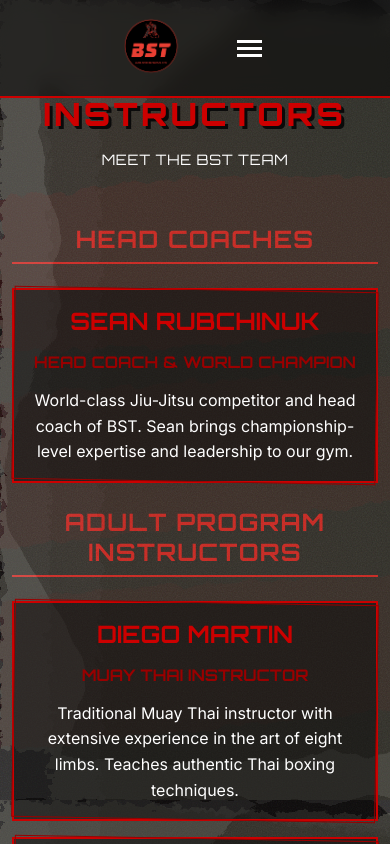
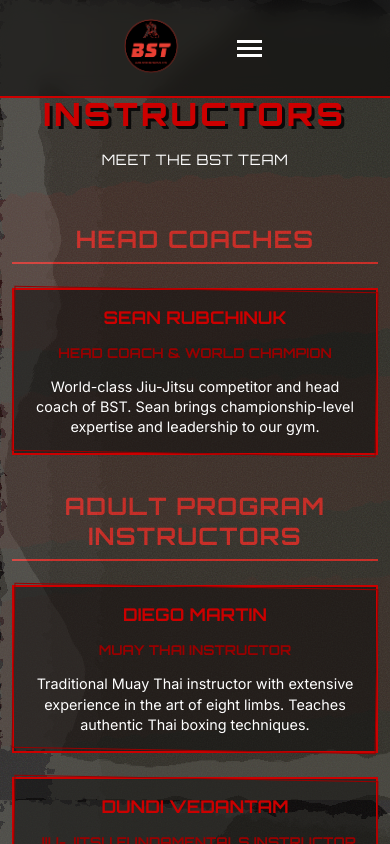
Before and after one commit to Bjorno02/BSTWebsite, a Next.js app: page /instructors in a window 390 px wide. Shown: the top 844 px of the page. Built offline with nearby package versions, Linux system fonts and the light colour scheme.

Commit message:
Enhanced instructors page mobile styling to match achievements page aesthetic

```diff
--- a/app/instructors/page.tsx
+++ b/app/instructors/page.tsx
@@ -116,6 +116,37 @@
   }
 `;
 
+const InstructorSection = styled.div`
+  margin: 2rem 0;
+  padding: 2rem;
+  background: ${colors.black}80;
+  border: 3px solid ${colors.red};
+  position: relative;
+  text-align: center;
+
+  &::before {
+    content: '';
+    position: absolute;
+    top: -2px;
+    left: -2px;
+    right: -2px;
+    bottom: -2px;
+    border: 2px solid ${colors.dustyRed};
+    transform: rotate(1deg);
+    pointer-events: none;
+  }
+
+  @media (max-width: 768px) {
+    margin: 1.5rem 0;
+    padding: 1.5rem;
+  }
+
+  @media (max-width: 480px) {
+    margin: 1rem 0;
+    padding: 1rem;
+  }
+`;
+
 const CategoryTitle = styled.h3`
   font-family: 'Orbitron', monospace;
   font-size: 2rem;
@@ -146,12 +177,12 @@
 
   @media (max-width: 768px) {
     grid-template-columns: 1fr;
-    gap: 1.5rem;
+    gap: 1rem;
     margin-top: 1.5rem;
   }
 
   @media (max-width: 480px) {
-    gap: 1rem;
+    gap: 0.75rem;
     margin-top: 1rem;
   }
 `;
@@ -184,10 +215,12 @@
 
   @media (max-width: 768px) {
     padding: 1.5rem;
+    margin-bottom: 1rem;
   }
 
   @media (max-width: 480px) {
     padding: 1rem;
+    margin-bottom: 0.75rem;
   }
 `;
 
@@ -199,6 +232,14 @@
   margin-bottom: 1rem;
   text-transform: uppercase;
   text-align: center;
+
+  @media (max-width: 768px) {
+    font-size: 1.3rem;
+  }
+
+  @media (max-width: 480px) {
+    font-size: 1.1rem;
+  }
 `;
 
 const InstructorTitle = styled.div`
@@ -209,6 +250,14 @@
   font-weight: 600;
   text-align: center;
   text-transform: uppercase;
+
+  @media (max-width: 768px) {
+    font-size: 0.9rem;
+  }
+
+  @media (max-width: 480px) {
+    font-size: 0.85rem;
+  }
 `;
 
 const InstructorDescription = styled.p`
@@ -216,6 +265,16 @@
   line-height: 1.6;
   color: ${colors.white};
   text-align: center;
+
+  @media (max-width: 768px) {
+    font-size: 0.95rem;
+    line-height: 1.5;
+  }
+
+  @media (max-width: 480px) {
+    font-size: 0.9rem;
+    line-height: 1.4;
+  }
 `;
 
 export default function Instructors() {
```
